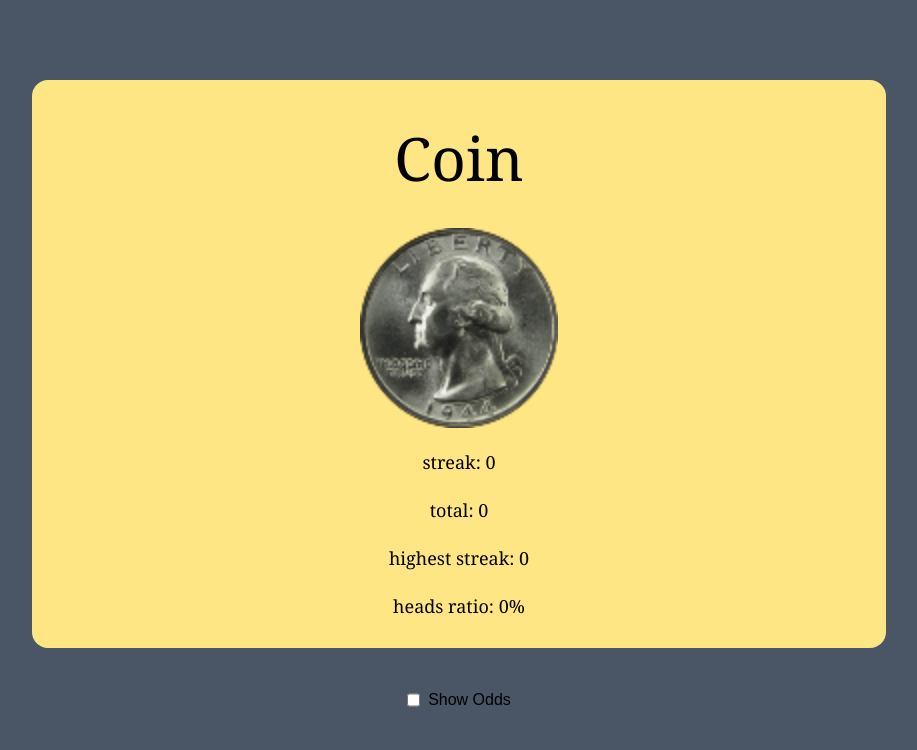
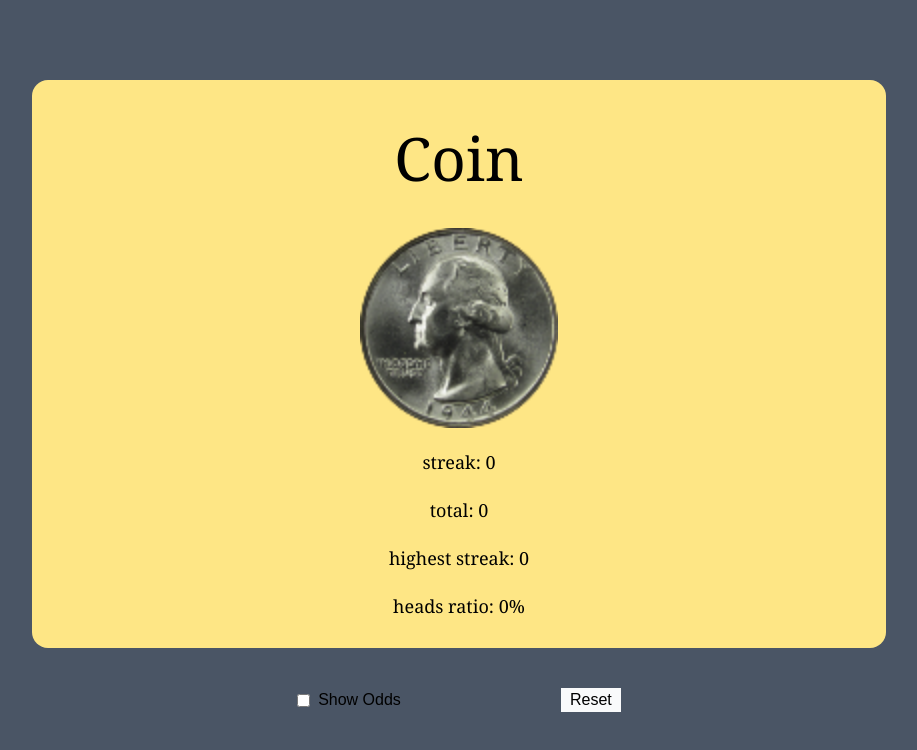
Before and after one commit to ejomalley/coinstreak, a Next.js app: page / in a window 1280 px wide. Shown: the top 750 px of the page, without its empty margins (181-1098 px from the left). Built offline with nearby package versions, Linux system fonts and the light colour scheme.

Commit message:
add reset button

```diff
--- a/src/app/page.js
+++ b/src/app/page.js
@@ -43,11 +43,6 @@ export default function Home() {
     localStorageSet('heads', amt)
   }
 
-  // const changeTails = (amt) => {
-  //   setTails(amt)
-  //   localStorageSet('tails', amt)
-  // }
-
   const changeTailsStreak = (amt) => {
     setTailsStreak(amt)
     localStorageSet('tailsStreak', amt)
@@ -79,6 +74,16 @@ export default function Home() {
     console.log("got to handler")
   }
 
+  const handleResetButton = () => {
+    changeFlips(0)
+    changeStreak(0)
+    changeHighScore(0)
+    changeCoinState('heads')
+    changeHeads(0)
+    changeTailsStreak(0)
+    changeShowOdds(false)
+  }
+
   const coinClick = () => {
     changeFlips(flips+1)
     if (Math.random() > .5) {
@@ -89,7 +94,6 @@ export default function Home() {
     }
     else {
       changeCoinState("tails")
-      // changeTails(tails+1)
       changeStreak(0)
       changeTailsStreak(tailsStreak+1)
     }
@@ -109,9 +113,10 @@ export default function Home() {
         { showOdds ? <p className={font}>odds of next head: { (coinState==='heads') ? +((Math.pow(.5, streak+1))*100).toPrecision(4) :
           +((1 - (Math.pow(0.5, tailsStreak)))*100).toPrecision(4) }%</p> : null }
       </div>
-      <div className='flex self-center'>
-        <input type='checkbox' value='show odds' onChange={handleShowOddsBox}></input>
+      <div className='flex self-center items-center'>
+        <input type='checkbox' checked={!!showOdds} defaultChecked={false} onChange={handleShowOddsBox}></input>
         <p className='pl-2'>Show Odds</p>
+        <button className='bg-gray-50 w-15 self-center ml-40' onClick={handleResetButton}>Reset</button>
       </div>
     </div>
   )
```
